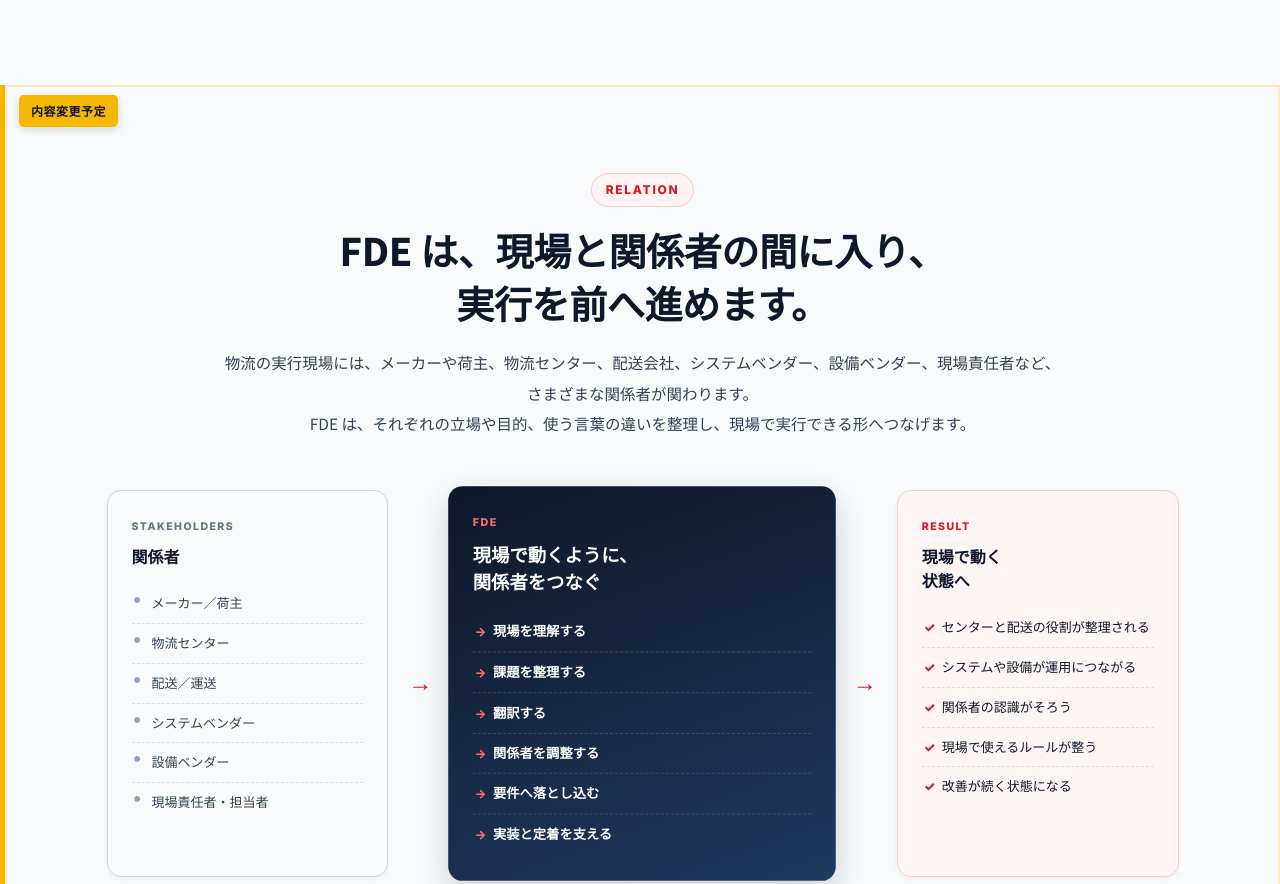
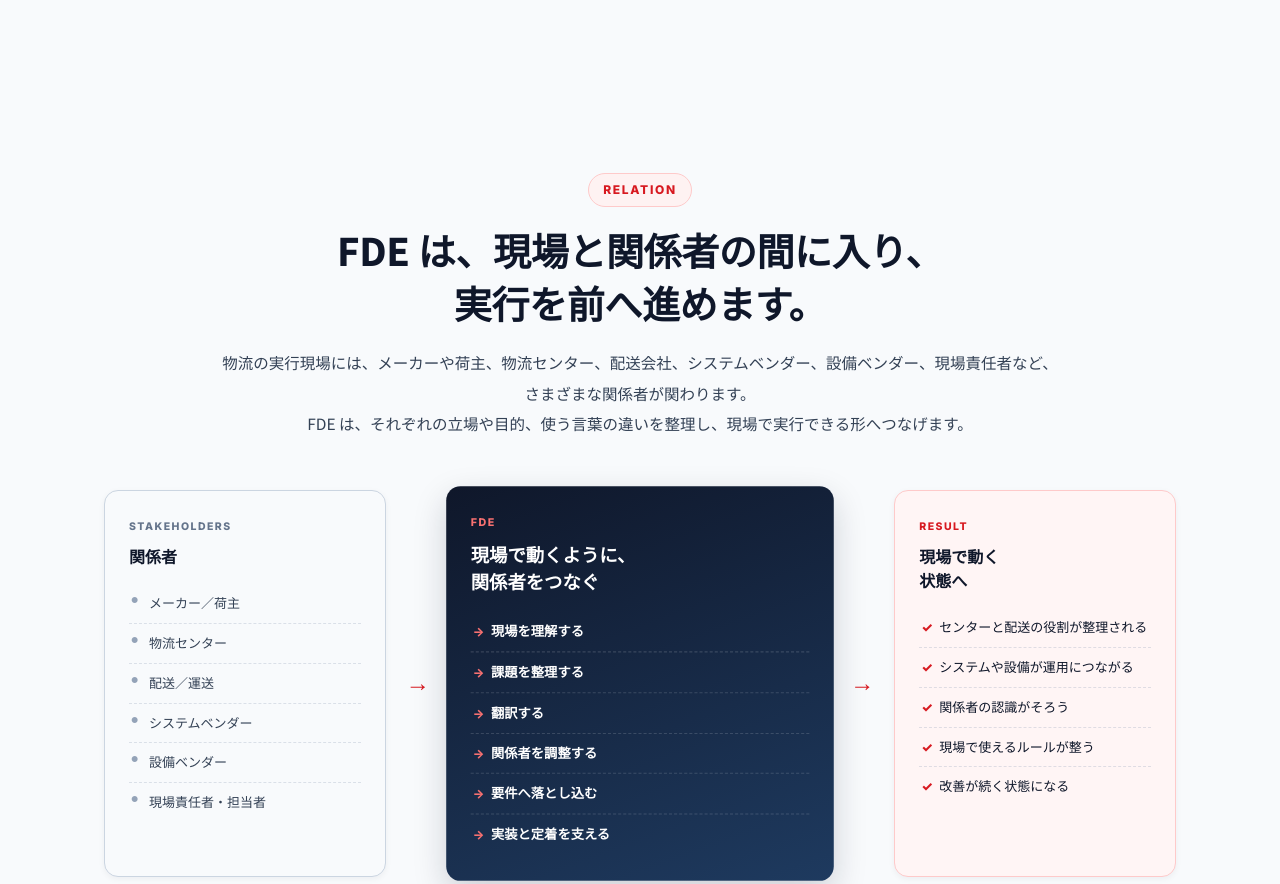
Before and after one commit to kidera-cyber/pal-renewal-preview, a plain HTML site: page pages/fde.html in a window 1280 px wide. Shown: the part 2552-3436 px from the top of the page. Drawn offline with Linux system fonts and the light colour scheme.

Commit message:
v1.1: FDE ページから pending マーキング撤去 + FAQ「人材派遣」削除（pal-corp-preview v2.8 同期）
- pages/fde.html: ⑤ の review-pending クラス削除、FAQ「FDE は人材派遣サービスですか？」details 削除
- assets/css/common.css: .review-pending / .review-label--pending 定義削除
- ポータル本体（index.html/portal.css/portal.js）は無変更

```diff
--- a/assets/css/common.css
+++ b/assets/css/common.css
@@ -331,13 +331,6 @@ body.review-mode .review-label{
 }
 body.review-mode .review-label--added{background:#2583d8;color:#fff}
 body.review-mode .review-label--check{background:#d71920;color:#fff}
-/* v1.6：内容変更予定（pending）マーカー */
-body.review-mode .review-pending{
-  position:relative;
-  border-left:5px solid #f5b800;
-  box-shadow:inset 0 0 0 2px rgba(245,184,0,.22);
-}
-body.review-mode .review-label--pending{background:#f5b800;color:#111827}
 
 /* インライン要確認バッジ（review-mode 時のみ表示、独立配置） */
 .review-inline-check{display:none}
--- a/pages/fde.html
+++ b/pages/fde.html
@@ -292,9 +292,8 @@
     }
   </style>
 </section>
-<!-- ⑤ 内容変更予定の仮置き版（v2.0：関係者ハブ型に戻す。⑦の融合型と役割を明確に分離） -->
-<section class="section section--soft review-pending" id="relation-pending">
-  <span class="review-label review-label--pending">内容変更予定</span>
+<!-- ⑤ 関係者ハブ型（v2.8：内容変更予定マーキングを撤去、通常表示に） -->
+<section class="section section--soft" id="relation-pending">
   <div class="container">
     <div class="section__head">
       <span class="section__eyebrow">RELATION</span>
@@ -708,10 +707,6 @@
     </div>
     <div class="fde-faq">
       <details>
-        <summary>FDE は人材派遣サービスですか？</summary>
-        <div class="fde-faq__body">いいえ。FDE は、<strong>物流現場に入って課題整理から実装・運用・改善・定着までを支援する伴走型サービス</strong>です。人を派遣して顧客先の業務をこなすのではなく、業務・データ・システム・設備の間を翻訳し、現場で動く仕組みへ変えていくことを役割としています。</div>
-      </details>
-      <details>
         <summary>FDE はコンサルティングと何が違いますか？</summary>
         <div class="fde-faq__body">コンサルティングは戦略・構想の設計を主な役割としますが、FDE は<strong>その先にある「現場実装と定着」を担うサービス</strong>です。設計だけで終わらせず、現場に入って要件・運用へ落とし込み、運用が続く状態まで支援します。物流コンサルティングと組み合わせて使うことも可能です。</div>
       </details>
```
